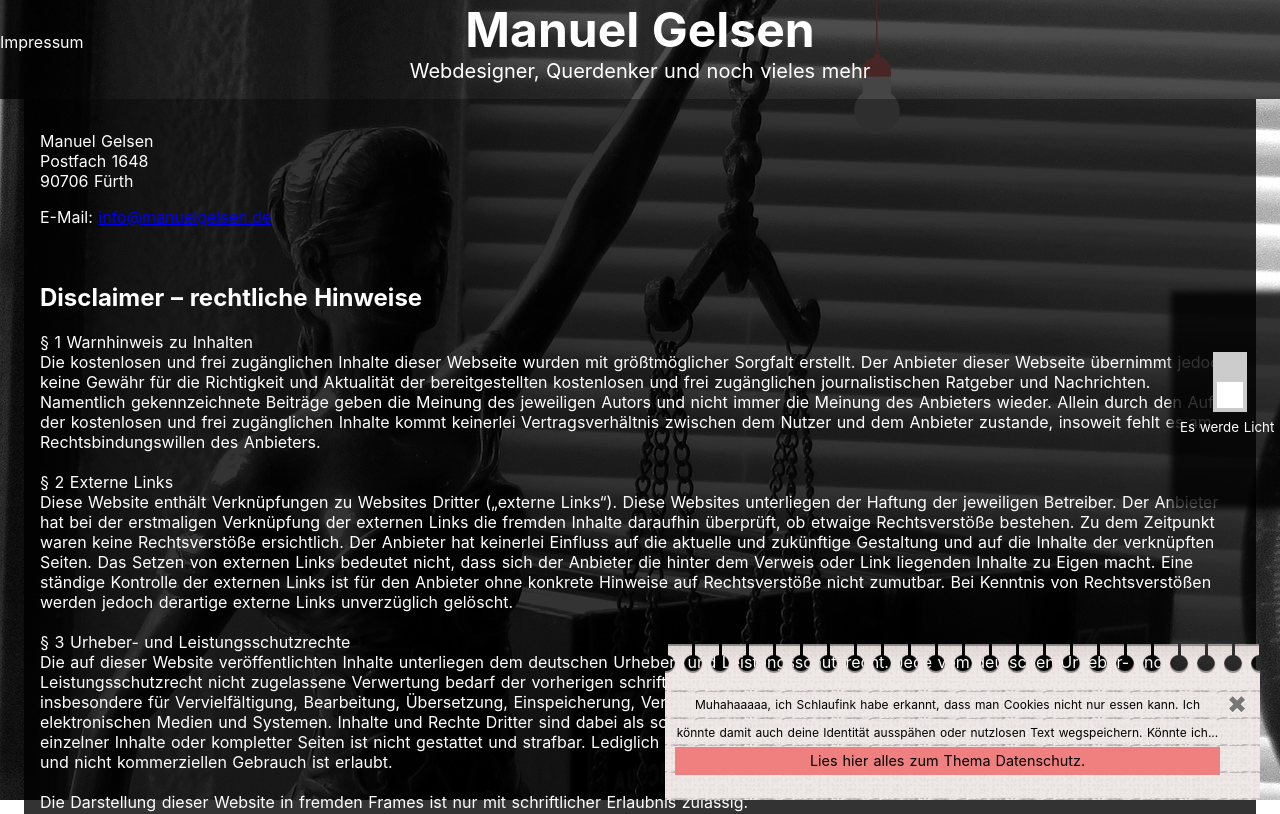
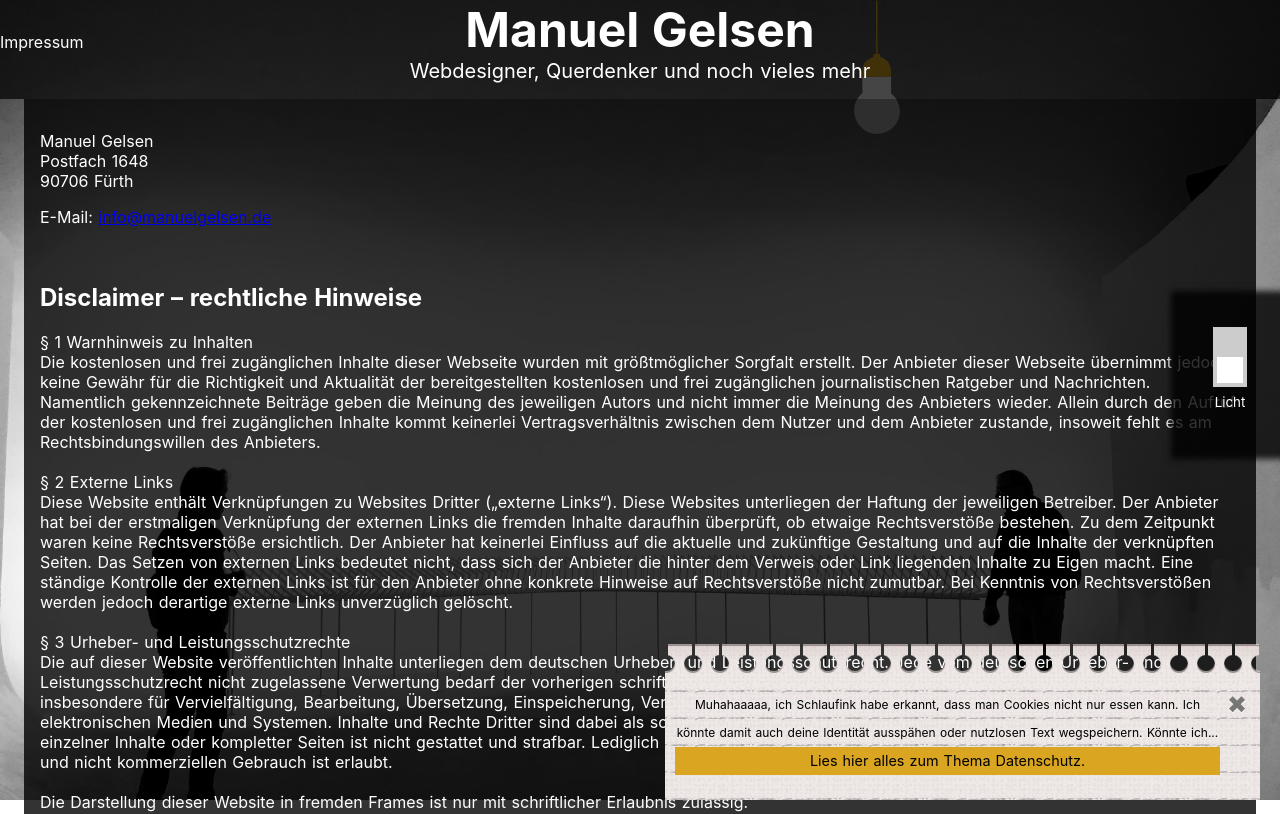
Before and after one commit to bassdman/my-website, a Nuxt app: page /impressum in a window 1280 px wide. Shown: the top 814 px of the page. Built offline with nearby package versions, Linux system fonts and the light colour scheme.

Commit message:
refactoring + farbanpassung

```diff
--- a/components/CookieLayer.vue
+++ b/components/atoms/CookieLayer.vue
@@ -84,7 +84,7 @@ export default {
 .datenschutzlink{
     font-size:larger;
     display:block;
-    background: lightcoral;
+    background: goldenrod;
 }
 .cookieLayerCloser:hover {
   font: 26px/100% arial, sans-serif;
--- a/components/lichtschalter.vue
+++ b/components/atoms/Lichtschalter.vue
@@ -1,7 +1,7 @@
 <template>
   <label class="switch" v-on:click="$emit('active', !on)">
     <input type="checkbox" v-model="on"/>
-    <span class="slider"></span>
+    <span class="slider" v-bind:style="{background:on?'goldenrod':'#ccc'}"></span>
   </label>
 </template>
 
@@ -41,7 +41,6 @@ export default {
   left: 0;
   right: 0;
   bottom: 0;
-  background-color: #ccc;
   -webkit-transition: .4s;
   transition: .4s;
 }
--- a/components/Lightbulb.vue
+++ b/components/atoms/Lightbulb.vue
@@ -64,7 +64,7 @@ export default {
 }
 
 .handle{
-    fill: lightcoral;
+    fill: goldenrod;
 }
 /* Scene SVG */
 
--- a/components/Footer.vue
+++ b/components/molecules/Footer.vue
@@ -8,7 +8,7 @@
 </template>
 
 <script>
-import {version} from '../package.json';
+import {version} from '@/package.json';
 
 export default {
   name: 'footerElem',
--- a/components/Sidebar.vue
+++ b/components/molecules/Sidebar.vue
@@ -2,13 +2,13 @@
   <div class="sidebar">
     <div class="entryWrapper">
       <Lichtschalter class="lichtschalter" v-on:active="$store.commit('light/setOn', $event);"></Lichtschalter>
-      <div class="label lichtschalterlabel">Es werde Licht</div>
+      <div class="label lichtschalterlabel">Licht</div>
     </div>
   </div>
 </template>
 
 <script>
-import Lichtschalter from "./lichtschalter.vue";
+import Lichtschalter from "@/components/atoms/Lichtschalter.vue";
 
 export default {
   name: "footerElem",
@@ -26,15 +26,14 @@ export default {
   right: 0px;
   top: 300px;
   width: 100px;
-  height: 200px;
+  height: 150px;
   display: flex;
-  flex-wrap: wrap;
+  justify-content: center;
   align-items: center;
 }
 
 .lichtschalter {
   transform: rotate(-90deg);
-  margin-left: 20px;
 }
 
 .label {
@@ -49,6 +48,7 @@ export default {
 
 .entryWrapper{
   display:inline-flex;
-  flex-wrap: wrap;
+  flex-direction: column;
+  align-items: center;
 }
 </style>
--- a/layouts/default.vue
+++ b/layouts/default.vue
@@ -44,6 +44,7 @@ body{
   top: 0px;
   right: 0px;
   filter: grayscale(1);
+  background-size:cover;
   left: 0px;
   position: fixed;
   z-index: -1;
@@ -107,11 +108,11 @@ body{
 </style>
 
 <script>
-import HeaderElem from "@/components/Header.vue";
-import FooterElem from "@/components/Footer.vue";
-import Lightbulb from "@/components/Lightbulb.vue";
-import CookieLayer from '../components/CookieLayer.vue';
-import Sidebar from '../components/Sidebar.vue';
+import HeaderElem from "@/components/molecules/Header.vue";
+import FooterElem from "@/components/molecules/Footer.vue";
+import Lightbulb from "@/components/atoms/Lightbulb.vue";
+import CookieLayer from '@/components/atoms/CookieLayer.vue';
+import Sidebar from '@/components/molecules/Sidebar.vue';
 
 export default {
   components: {
--- a/package.json
+++ b/package.json
@@ -1,6 +1,6 @@
 {
     "name": "my-website",
-    "version": "1.1.6",
+    "version": "1.1.7",
     "description": "Nuxt.js project",
     "author": "Manuel Gelsen <manuel.gelsen@gmail.com>",
     "private": true,
--- a/pages/impressum.vue
+++ b/pages/impressum.vue
@@ -38,16 +38,10 @@ export default {
   name: "impressum",
   created(){
     this.$store.commit('header/pagename', 'Impressum');
-    this.$store.commit('background/setSrc', require('~/assets/recht.jpg'));
+    this.$store.commit('background/setSrc', require('~/assets/impressum.jpg'));
     this.$store.commit('header/show', true);
 
-    this.$store.commit('background/figcaption', `Hintergrund von
-        <a
-          href="https://pixabay.com/de/users/jessica45-2055892/?utm_source=link-attribution&amp;utm_medium=referral&amp;utm_campaign=image&amp;utm_content=2388500"
-        >jessica45</a> auf
-        <a
-          href="https://pixabay.com/de/?utm_source=link-attribution&amp;utm_medium=referral&amp;utm_campaign=image&amp;utm_content=2388500"
-        >Pixabay</a>`);
+    this.$store.commit('background/figcaption', `Hintergrund: Privates Photo`);
   },
   head(){ return {
     // Children can override the title.
--- a/pages/index.vue
+++ b/pages/index.vue
@@ -12,8 +12,8 @@
         <br />Du bist auf meiner Website gelandet. Damit du dich zurechtfindest, begleite ich dich etwas.
       <span v-if="!$store.state.light.on">
           <br><br>
-        Moment, du siehst mich ja noch gar nicht. Entschuldigung. Hab vergessen das Licht
-        <br />anzumachen. Drücke einfach auf den Schalter da rechts - das sollte helfen :)
+        Moment, du siehst mich noch gar nicht. Entschuldigung. Ich habe vergessen, das Licht
+        <br />anzumachen. Drücke einfach auf den Schalter auf der rechten Seite rechts - das wird helfen :)
       </span>
       <span v-if="$store.state.light.on" class="flicker">
           <br><br>
@@ -27,8 +27,15 @@
       ></div>
       <div class="bildichUmrandung" v-show="!$store.state.light.on"></div>
 
-      <div class="kaffeeblock distanceTop totalWidth">
+      <div class="kaffeeblock distanceTop totalWidth alignCenter">
         <nuxt-link to="/kaffee" class="kaffee">Möchtest du einen Kaffee?</nuxt-link>
+      </div>
+      <div class="wasWissen" v-if="false">
+        Was möchtest du von mir wissen?
+        - geige
+        - Projekte (Podcast / Luitpoldhainfilm)
+        - lebenslauf
+        - Github
       </div>
       <div
         class="imAufbau"
@@ -103,6 +110,7 @@ p {
   border-radius: 5px;
   text-align: center;
   margin: 5em;
+  width: 100%;
 }
 
 .content {
```
Also changed, not shown: assets/impressum.jpg (added), assets/recht.jpg (deleted), components/molecules/Header.vue (renamed from components/Header.vue).
